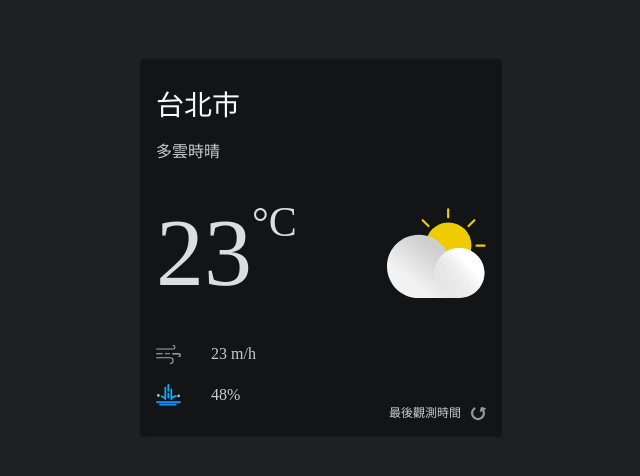
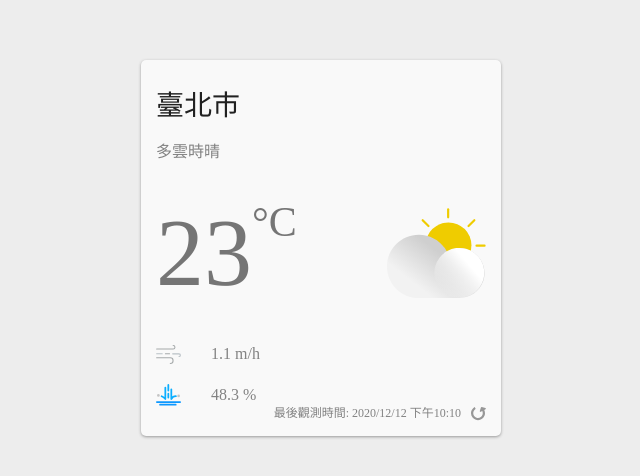
Before and after one commit to CodewJoy/realtime-weather-app, a React (Create React App) app: page / in a window 1280 px wide. Shown: the part 152-628 px from the top of the page, without its empty margins (319-959 px from the left). Built offline with nearby package versions, Linux system fonts and the light colour scheme.

Commit message:
create-current-weather-state

```diff
--- a/package.json
+++ b/package.json
@@ -9,6 +9,7 @@
     "@testing-library/jest-dom": "^5.15.0",
     "@testing-library/react": "^11.2.7",
     "@testing-library/user-event": "^12.8.3",
+    "dayjs": "^1.11.0",
     "normalize.css": "^8.0.1",
     "react": "^17.0.2",
     "react-dom": "^17.0.2",
--- a/src/App.js
+++ b/src/App.js
@@ -1,9 +1,12 @@
+import React, { useState } from 'react';
 import styled from '@emotion/styled';
+import { ThemeProvider } from '@emotion/react';
+import dayjs from 'dayjs';
 import { ReactComponent as DaycloudyIcon } from './images/day-cloudy.svg';
 import { ReactComponent as AirFlowIcon } from './images/airFlow.svg';
 import { ReactComponent as RainIcon } from './images/rain.svg';
 import { ReactComponent as RefreshIcon } from './images/refresh.svg';
-import { ThemeProvider } from '@emotion/react';
+
 const theme = {
   light: {
     backgroundColor: '#ededed',
@@ -37,6 +40,7 @@
   background-color: ${({ theme }) => theme.foregroundColor};
   box-sizing: border-box;
   padding: 30px 15px;
+  border-radius: 5px;
 `;
 const Location = styled.div`
   font-size: 28px;
@@ -110,30 +114,43 @@
   }
 `;
 function App() {
+  const [currentTheme, setCurrentTheme] = useState('light');
+  const [currentWeather, setCurrentWeather] = useState({
+    locationName: '臺北市',
+    description: '多雲時晴',
+    windSpeed: 1.1,
+    temperature: 22.9,
+    rainPossibility: 48.3,
+    observationTime: '2020-12-12 22:10:00',
+  });
   return (
-    <ThemeProvider theme={theme.dark}>
+    <ThemeProvider theme={theme[currentTheme]}>
       <Container>
         <WeatherCard>
-          <Location>台北市</Location>
-          <Description>多雲時晴</Description>
+          <Location>{currentWeather.locationName}</Location>
+          <Description>{currentWeather.description}</Description>
           <CurrentWeather>
             <Temperature>
-              23 <Celsius>°C</Celsius>
+              {Math.round(currentWeather.temperature)} <Celsius>°C</Celsius>
             </Temperature>
             <Daycloudy />
           </CurrentWeather>
           <AirFlow>
-            <AirFlowIcon />
-            23 m/h
+            <AirFlowIcon /> {currentWeather.windSpeed} m/h
           </AirFlow >
           <Rain>
-            <RainIcon />
-            48%
+            <RainIcon /> {currentWeather.rainPossibility} %
           </Rain>
-            <Refresh>
-              最後觀測時間
-              <RefreshIcon />
-            </Refresh>
+          <Refresh>
+            最後觀測時間: {new Intl.DateTimeFormat('zh-Tw', {
+              year: 'numeric',
+              month: 'numeric',
+              day: 'numeric',
+              hour: 'numeric',
+              minute: 'numeric',
+            }).format(new Date(dayjs(currentWeather.observationTime)))}
+            <RefreshIcon />
+          </Refresh>
         </WeatherCard>
       </Container>
     </ThemeProvider>
```
Also changed, not shown: 1 other file (tests, documents, lock files or other folders).
